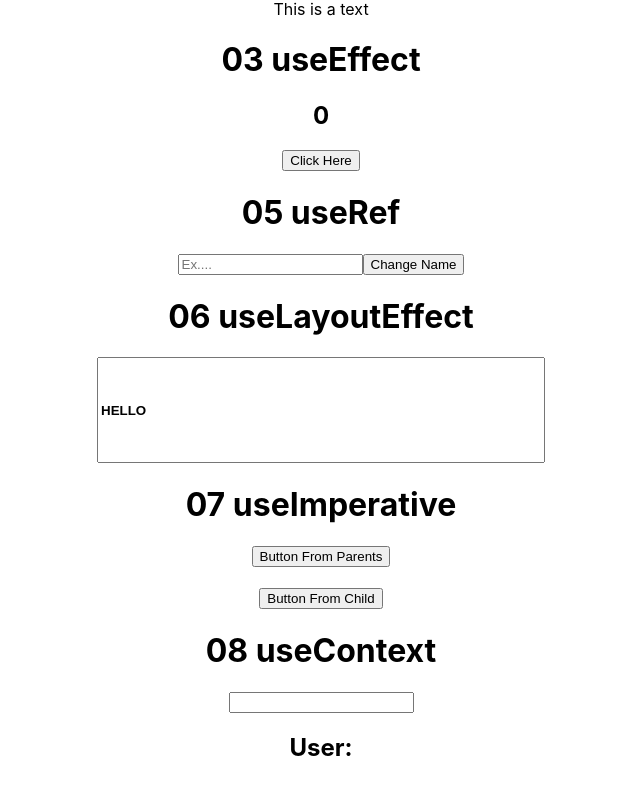
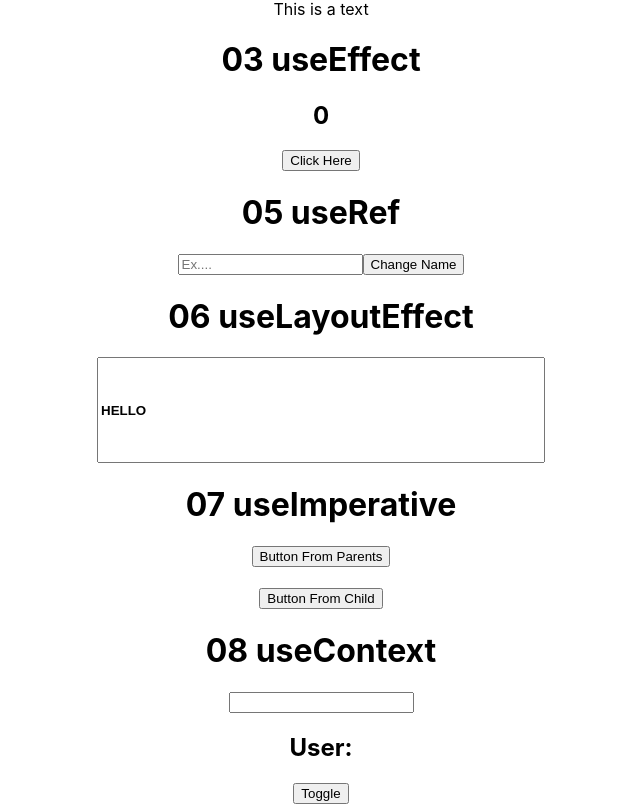
Before and after one commit to jenniferdevega/react-hooks-usestate, a React (Create React App) app: page / in a window 1280 px wide. Shown: the part 296-1100 px from the top of the page, without its empty margins (319-959 px from the left). Before the commit the page ends 1078 px from the top, so only its background shows below. Built offline with nearby package versions, Linux system fonts and the light colour scheme; no server answers.

Commit message:
import new component for the useMemo hook

```diff
--- a/src/index.js
+++ b/src/index.js
@@ -9,7 +9,8 @@ import TutorialEffect from "./TutorialEffect";
 import TutorialRef from "./TutorialRef";
 import TutorialLayoutEffect from "./TutorialLayoutEffect";
 import TutorialImperativeHandle from "./TutorialImperativeHandle";
-import TutorialUseContext from "./useContext/TutorialUseContext";
+import TutorialUseContext from "./UseContext/TutorialUseContext";
+import UseMemoTutorial from "./UseMemo/UseMemoTutorial";
 
 const root = ReactDOM.createRoot(document.getElementById("root"));
 root.render(
@@ -22,6 +23,7 @@ root.render(
     <TutorialLayoutEffect />
     <TutorialImperativeHandle />
     <TutorialUseContext />
+    <UseMemoTutorial />
   </React.StrictMode>
 );
 
```
